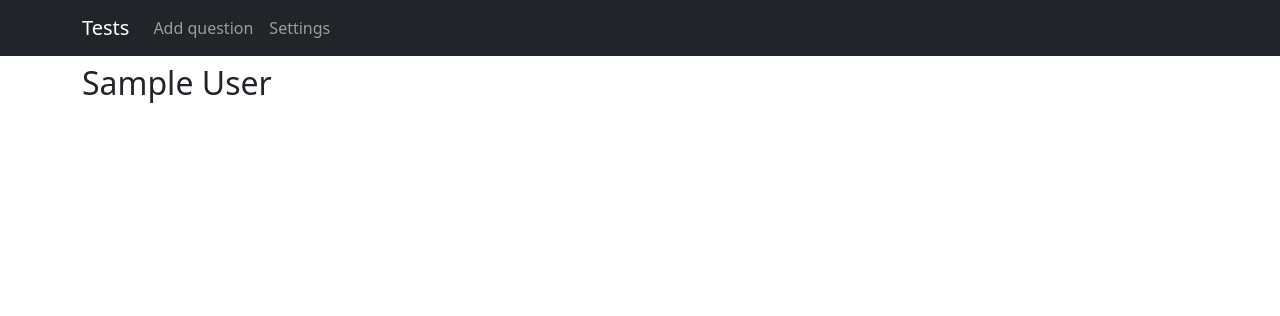
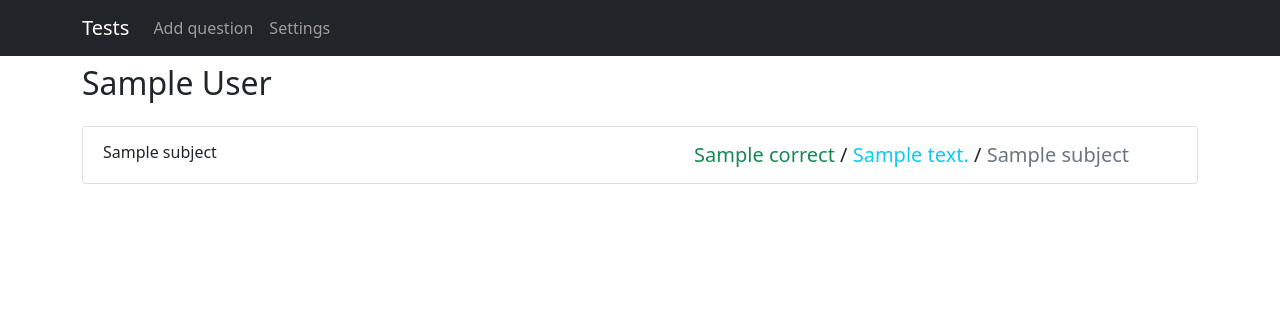
Before and after one commit to PluxCo/tp-web, a Flask app: template web/templates/statistic.html in a window 1280 px wide. Shown: the top 316 px of the page. Run offline with Flask 3, Linux system fonts and the light colour scheme; the template is opened without the code that fills it: most values are stand-ins (such as "Sample title", 1, 10 or a date in 2020); some libraries are stand-ins or nearby versions.

Commit message:
added view user statistic by groups

```diff
--- a/models/questions.py
+++ b/models/questions.py
@@ -38,7 +38,7 @@ class QuestionAnswer(SqlAlchemyBase):
 
     id = Column(Integer, primary_key=True, autoincrement=True)
     question_id = Column(ForeignKey("questions.id"))
-    question = relationship("Question")
+    question = relationship("Question", backref="answers")
     person_id = Column(ForeignKey("persons.id"))
     person_answer = Column(Integer)
     answer_time = Column(DateTime)
--- a/web/templates/statistic.html
+++ b/web/templates/statistic.html
@@ -29,32 +29,63 @@
                                 P
                             </td>
                         {% endif %}
-
-                        <div class="modal fade" id="info_{{ answer.id }}" tabindex="-1"
-                             aria-labelledby="exampleModalLabel"
-                             aria-hidden="true">
-                            <div class="modal-dialog">
-                                <div class="modal-content">
-                                    <div class="modal-header">
-                                        <button type="button" class="btn-close" data-bs-dismiss="modal"
-                                                aria-label="Закрыть"></button>
-                                    </div>
-                                    <div class="modal-body">
-                                        <h6>Question</h6>
-                                        {{ answer.question.text }}
-                                        <h6>Answer Time</h6>
-                                        {{ answer.answer_time }}
-                                        <h6>User answer</h6>
-                                        {{ answer.person_answer }}
-                                        <h6>Correct answer</h6>
-                                        {{ answer.question.answer }}
-                                    </div>
-                                </div>
-                            </div>
-                        </div>
                     {% endfor %}
                 </tr>
             </table>
         </div>
+        <div class="row">
+            <div class="accordion" id="groups_stat">
+                {% for name, correct, answered, all, last in subjects %}
+                    <div class="accordion-item">
+                        <h2 class="accordion-header">
+                            <button class="accordion-button collapsed d-block" type="button"
+                                    data-bs-toggle="collapse"
+                                    data-bs-target="#subj_{{ loop.index }}" aria-expanded="false"
+                                    aria-controls="subj_{{ loop.index }}">
+                                <span>{{ name }}</span>
+                                <span class="float-end mx-5 fs-5">
+                                    <span class="text-success">{{ correct }}</span> /
+                                    <span class="text-info">{{ answered }}</span> /
+                                    <span class="text-secondary">{{ all }}</span>
+                                </span>
+                            </button>
+                        </h2>
+                        <div id="subj_{{ loop.index }}" class="accordion-collapse collapse"
+                             data-bs-parent="#groups_stat">
+                            <div class="accordion-body table-responsive">
+                                <table class="table align-middle">
+                                    <caption>Last answers</caption>
+                                    <tr>
+                                        {% for answer in last %}
+                                            <td class="text-center col-3">{{ answer.question.text }}</td>
+                                        {% endfor %}
+                                    </tr>
+                                    <tr>
+                                        {% for answer in last %}
+                                            {% if answer.state == AnswerState.ANSWERED and answer.person_answer == answer.question.answer %}
+                                                <td class="text-center table-success" data-bs-toggle="modal"
+                                                    data-bs-target="#info_{{ answer.id }}">
+                                                    C
+                                                </td>
+                                            {% elif answer.state == AnswerState.ANSWERED and answer.person_answer != answer.question.answer %}
+                                                <td class="text-center table-warning" data-bs-toggle="modal"
+                                                    data-bs-target="#info_{{ answer.id }}">
+                                                    N
+                                                </td>
+                                            {% elif answer.state == AnswerState.TRANSFERRED %}
+                                                <td class="text-center table-info" data-bs-toggle="modal"
+                                                    data-bs-target="#info_{{ answer.id }}">
+                                                    I
+                                                </td>
+                                            {% endif %}
+                                        {% endfor %}
+                                    </tr>
+                                </table>
+                            </div>
+                        </div>
+                    </div>
+                {% endfor %}
+            </div>
+        </div>
     </div>
 {% endblock %}
```
Also changed, not shown: web/__init__.py (+43 -4 lines).
